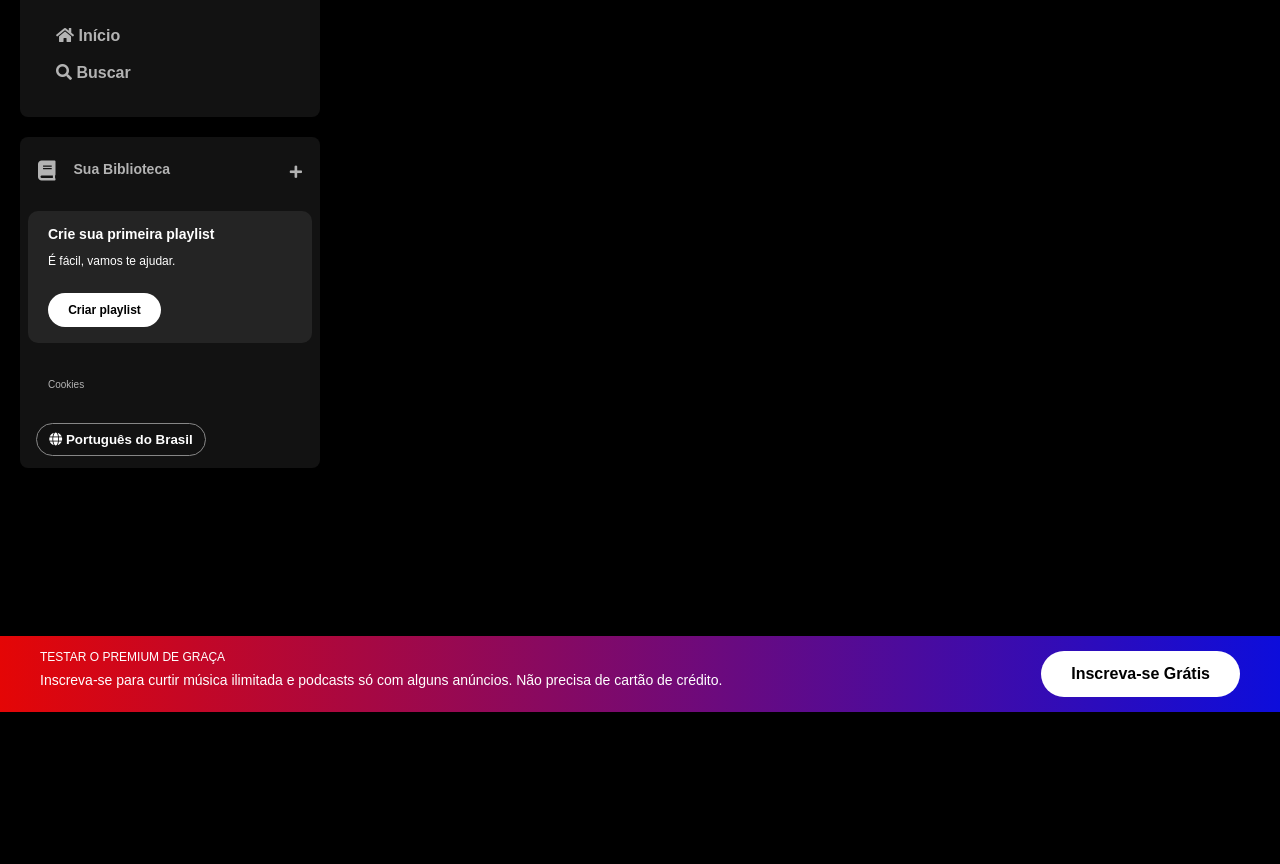
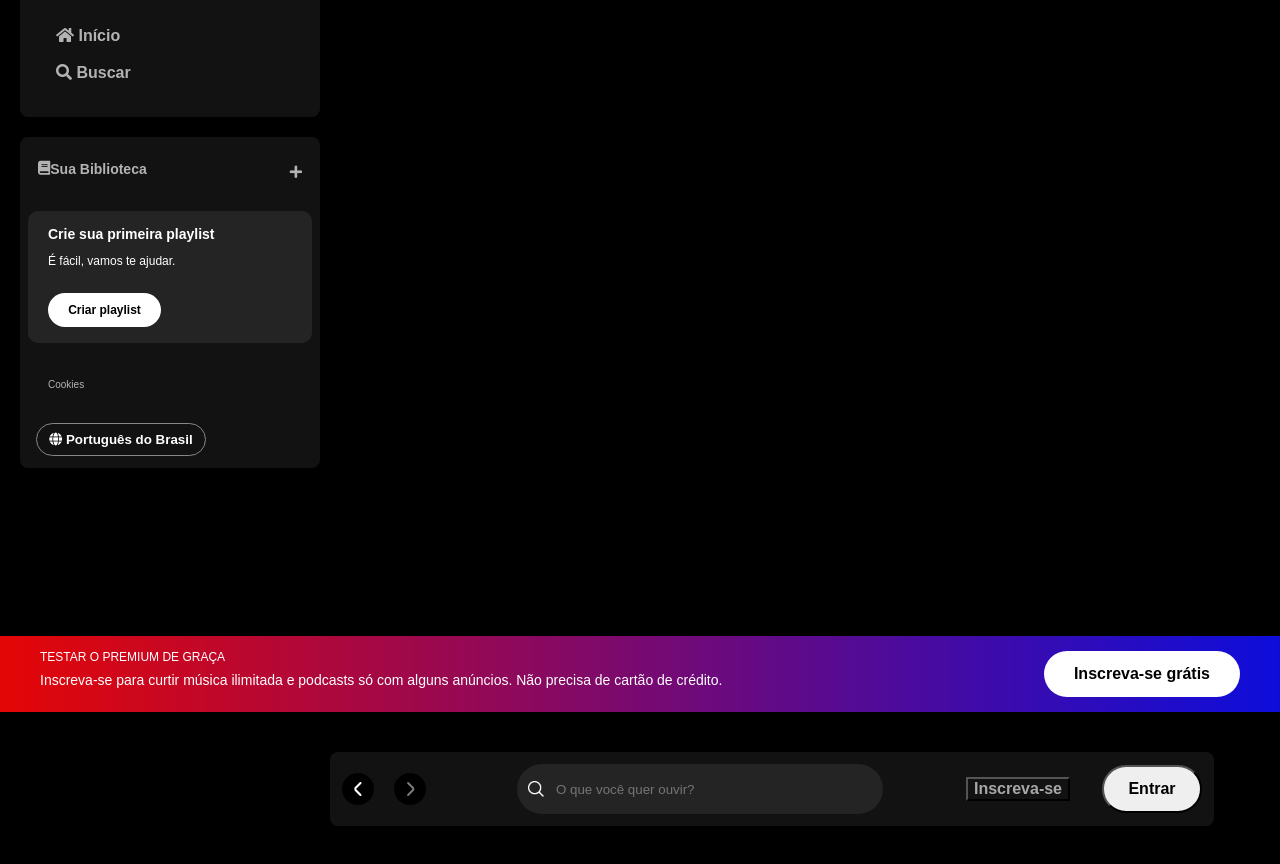
Before and after one commit to rleao-ti/spotify-imersao, a plain HTML site: page index.html in a window 1280 px wide. Shown: the part 88-952 px from the top of the page. Before the commit the page ends 840 px from the top, so only its background shows below. Drawn offline with Linux system fonts and the light colour scheme.

Commit message:
correções

```diff
--- a/index.html
+++ b/index.html
@@ -5,13 +5,17 @@
     <meta charset="UTF-8">
     <meta name="viewport" content="width=device-width, initial-scale=1.0">
     <title>Spotify Imersão</title>
-    <link rel="stylesheet" href="reset.css">
-    <link rel="stylesheet" href="styles.css">
+
+    <link rel="stylesheet" href="./src/styles/reset.css">
+    <link rel="stylesheet" href="./src/styles/vars.css">
+    <link rel="stylesheet" href="./src/styles/sidebar-footer.css">
+    <link rel="stylesheet" href="./src/styles/main-content.css">
 
     <link rel="stylesheet" href="https://use.fontawesome.com/releases/v5.15.4/css/solid.css"
         integrity="sha384-Tv5i09RULyHKMwX0E8wJUqSOaXlyu3SQxORObAI08iUwIalMmN5L6AvlPX2LMoSE" crossorigin="anonymous" />
     <link rel="stylesheet" href="https://use.fontawesome.com/releases/v5.15.4/css/fontawesome.css"
         integrity="sha384-jLKHWM3JRmfMU0A5x5AkjWkw/EYfGUAGagvnfryNV3F9VqM98XiIH7VBGVoxVSc7" crossorigin="anonymous" />
+
 </head>
 
 <body>
@@ -19,7 +23,7 @@
         <nav class="sidebar__navigation">
             <div class="logo">
                 <a href="">
-                    <img src="./src/icons/logo-spotify.png" alt="logo spotify">
+                    <img src="./src/icons/logo-spotify.png" alt="Logo Spotify">
                 </a>
             </div>
             <ul>
@@ -40,7 +44,7 @@
         <div class="library">
             <div class="library__content">
                 <button class="library__button">
-                    <span class=" fa fa-book"></span>
+                    <span class=" fas fa-book"></span>
                     <span>Sua Biblioteca</span>
                 </button>
                 <span class=" fa fa-plus"></span>
@@ -65,6 +69,28 @@
             </div>
         </div>
     </div>
+    <main>
+        <div class="main-container">
+            <nav class="header__navigation">
+                <div class="navigation">
+                    <button class="arrow-left">
+                        <img src="./src/icons/small-left.png" alt="Seta esquerda">
+                    </button>
+                    <button class="arrow-right">
+                        <img src="./src/icons/small-right.png" alt="Seta direita">
+                    </button>
+                </div>
+                <div class="header__search">
+                    <img src="./src/icons/search.png" alt="">
+                    <input id="search-input" type="text" maxlength="800" placeholder="O que você quer ouvir?" />
+                </div>
+                <div class="header__login">
+                    <button class="subscribe">Inscreva-se</button>
+                    <button class="login">Entrar</button>
+                </div>
+            </nav>
+        </div>
+    </main>
     <footer class="disclaimer-premium">
         <div class="text">
             <p class="disclaimer-premium__title">Testar o Premium de graça</p>
@@ -74,7 +100,7 @@
             </p>
         </div>
         <div class="button">
-            <button type="button">Inscreva-se Grátis</button>
+            <button type="button">Inscreva-se grátis</button>
         </div>
     </footer>
 </body>
--- /dev/null
+++ b/src/styles/main-content.css
@@ -0,0 +1,91 @@
+.main-container {
+    max-width: 80vw;
+    height: 100vh;
+    margin-left: 320px;
+    margin-right: 56px;
+}
+
+.header__navigation {
+    display: flex;
+    justify-content: space-between;
+    align-items: center;
+    padding: 16px;
+    margin: 10px;
+    border-radius: 8px;
+    background-color: #121212;
+    padding: 12px;
+}
+
+.header__navigation .navigation {
+    display: flex;
+    justify-content: space-around;
+    align-items: center;
+}
+
+.header__navigation .navigation .arrow-left {
+    margin-right: 1.25rem;
+}
+
+.arrow-left,
+.arrow-right {
+    display: flex;
+    align-items: center;
+    justify-content: center;
+    width: 32px;
+    height: 32px;
+    background: var(--bg-icon);
+    background-color: var(--bg-arrow-color);
+    border-radius: 50%;
+    border: none;
+    cursor: pointer;
+}
+
+.header__login {
+    display: flex;
+    align-items: center;
+}
+
+.header__search {
+    display: flex;
+    align-items: center;
+    width: 364px;
+    height: 48px;
+    margin-left: 8px;
+    background-color: #242424;
+    border-radius: 500px;
+    border: 1px solid transparent;
+}
+
+.header__search img {
+    width: 16px;
+    height: 16px;
+    margin-left: 10px;
+}
+
+.header__search input {
+    background: transparent;
+    border: none;
+    padding: 0px 100px 0 12px;
+    color: #fff;
+    text-overflow: ellipsis;
+    overflow: hidden;
+    white-space: nowrap;
+    outline: none;
+}
+
+.header__login .subscribe {
+    color: #a7a7a7;
+    font-size: 16px;
+    font-weight: 700;
+    background-color: transparent;
+    margin-right: 32px;
+}
+
+.header__login .login {
+    width: 100px;
+    height: 48px;
+    color: #000;
+    font-size: 16px;
+    font-weight: 700;
+    border-radius: 40px;
+}
--- a/styles.css
+++ b/src/styles/sidebar-footer.css
@@ -1,8 +1,7 @@
     body {
         background-color: #000;
-        font-family: "DM Sans", sans-serif;
+        font-family: var(--font-dm-sans)
     }
-
 
 
 
@@ -55,8 +54,6 @@
         text-decoration: none;
         font-weight: 600;
         font-size: 16px;
-        font-family: "DM Sans", sans-serif;
-
     }
 
     .library {
@@ -91,7 +88,6 @@
         border: 0px;
         font-size: 14px;
         font-weight: 700;
-        font-family: "DM Sans", sans-serif;
         text-align: center;
         text-decoration: none;
         text-transform: 0;
@@ -127,7 +123,6 @@
     .section-playlist__content .text {
         padding-bottom: 14px;
         color: #Fff;
-        font-family: "DM Sans", sans-serif;
     }
 
     .section-playlist__content .title {
@@ -148,7 +143,6 @@
         border-radius: 20px;
         font-size: 12px;
         font-weight: 700;
-        font-family: "DM Sans", sans-serif;
         text-decoration: none;
         text-transform: none;
         padding: 10px;
@@ -213,7 +207,7 @@
         flex-shrink: 0;
     }
 
-   .disclaimer-premium .disclaimer-premium__title{
+    .disclaimer-premium .disclaimer-premium__title {
         color: #FFFFFF;
         text-transform: uppercase;
         font-weight: 400;
--- /dev/null
+++ b/src/styles/vars.css
@@ -0,0 +1,8 @@
+:root {
+    /* FONT */
+    --font-dm-sans: "DM Sans", sans-serif;
+
+    /* COLORS */
+    --bg-icon: #131313;
+    --bg-arrow-color: rgba(0, 0, 0, 7)
+}
```
Also changed, not shown: src/styles/reset.css (renamed from reset.css). Lines whose indentation alone changed are shown as unchanged.
